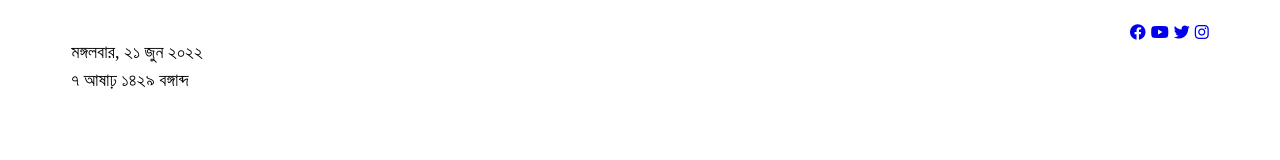
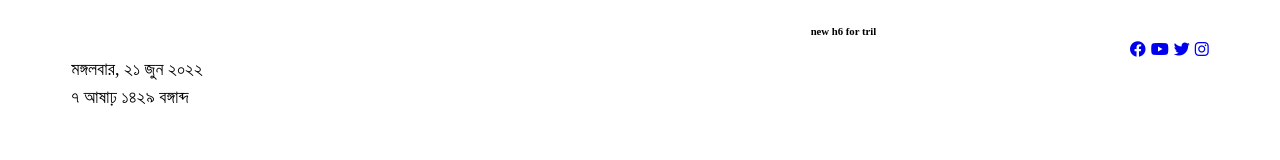
Before and after one commit to aremon86851/header-menu-bar, a plain HTML site: page index.html in a window 1280 px wide. Drawn offline with Linux system fonts and the light colour scheme.

Commit message:
new -branches

```diff
--- a/index.html
+++ b/index.html
@@ -30,5 +30,6 @@
              </div>
          </nav>
      </div>
+     <h6>new h6 for tril</h6>
  </body>
  </html>
```
